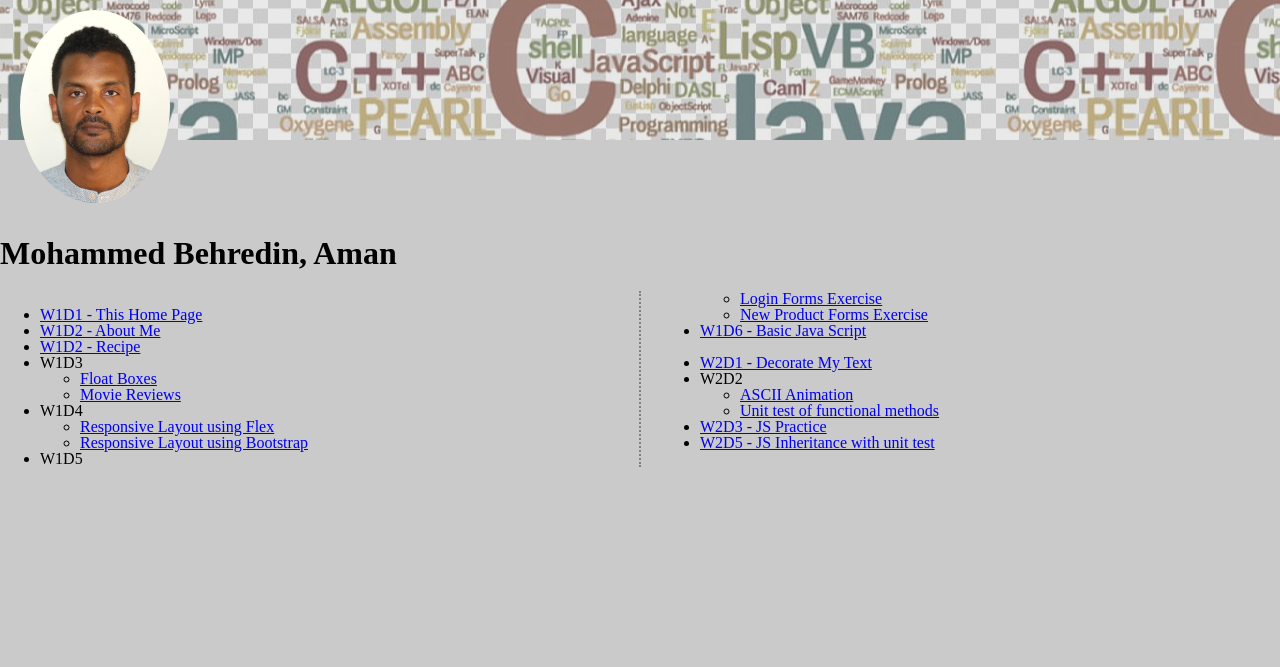
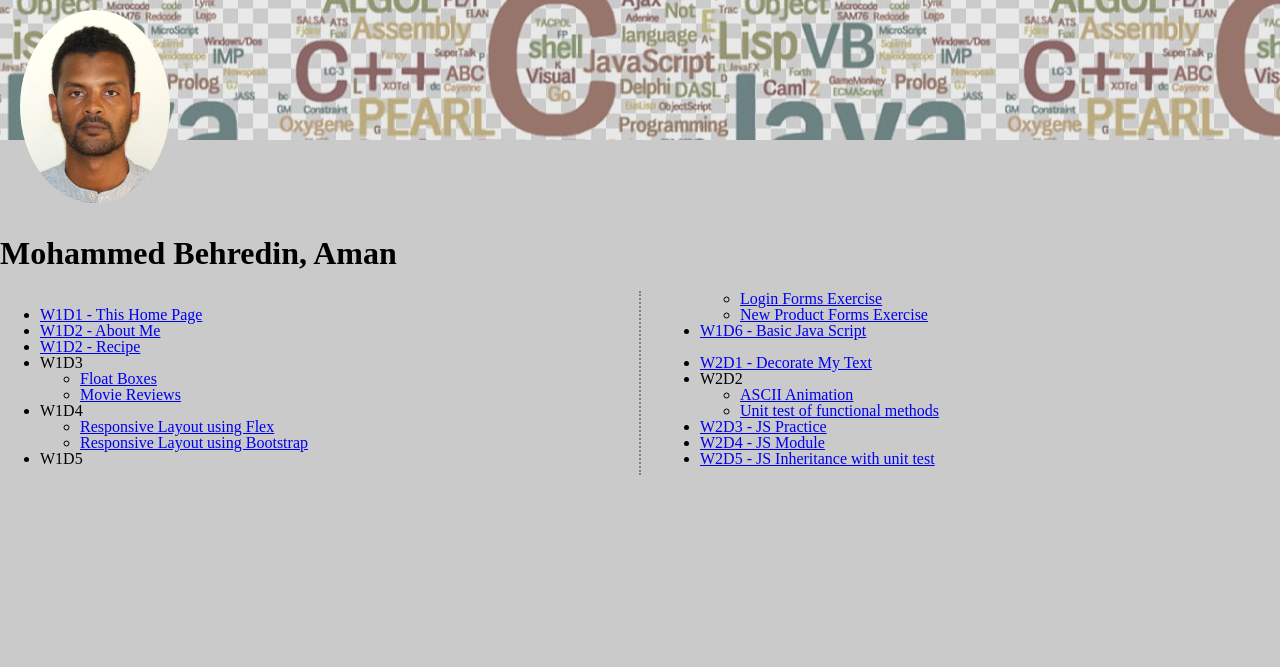
Before and after one commit to mamekelle/WAP, a plain HTML site: page index.html in a window 1280 px wide. Shown: the top 667 px of the page. Drawn offline with Linux system fonts and the light colour scheme.

Commit message:
:construction: LabW2D5

```diff
--- a/index.html
+++ b/index.html
@@ -47,6 +47,7 @@
             </ul>
         </li>
         <li><a href="./LabW2D3/JsPractice.html">W2D3 - JS Practice</a></li>
+        <li><a href="./LabW2D4/JavaScriptModule.html">W2D4 - JS Module</a></li>
         <li><a href="./LabW2D5/Inheritance.html">W2D5 - JS Inheritance with unit test</a></li>
 
     </ul>
```
